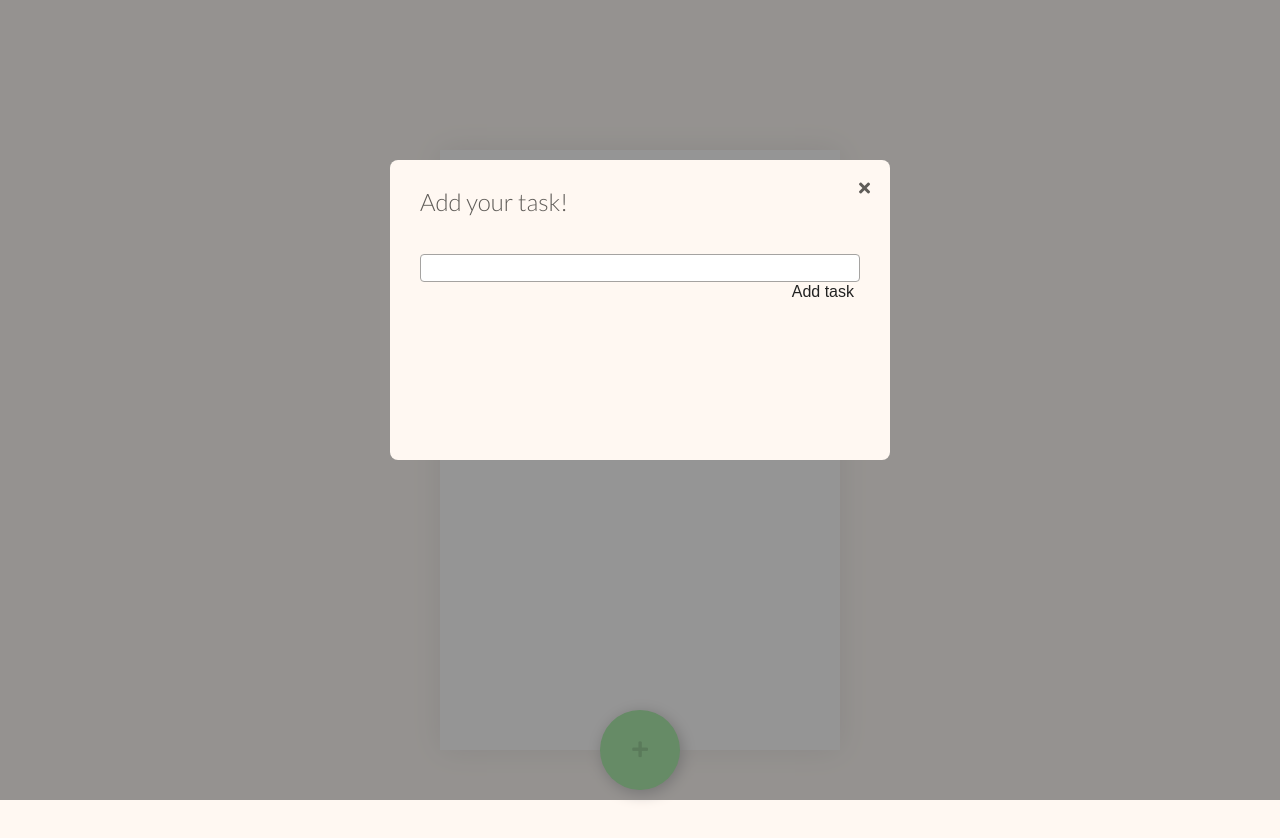
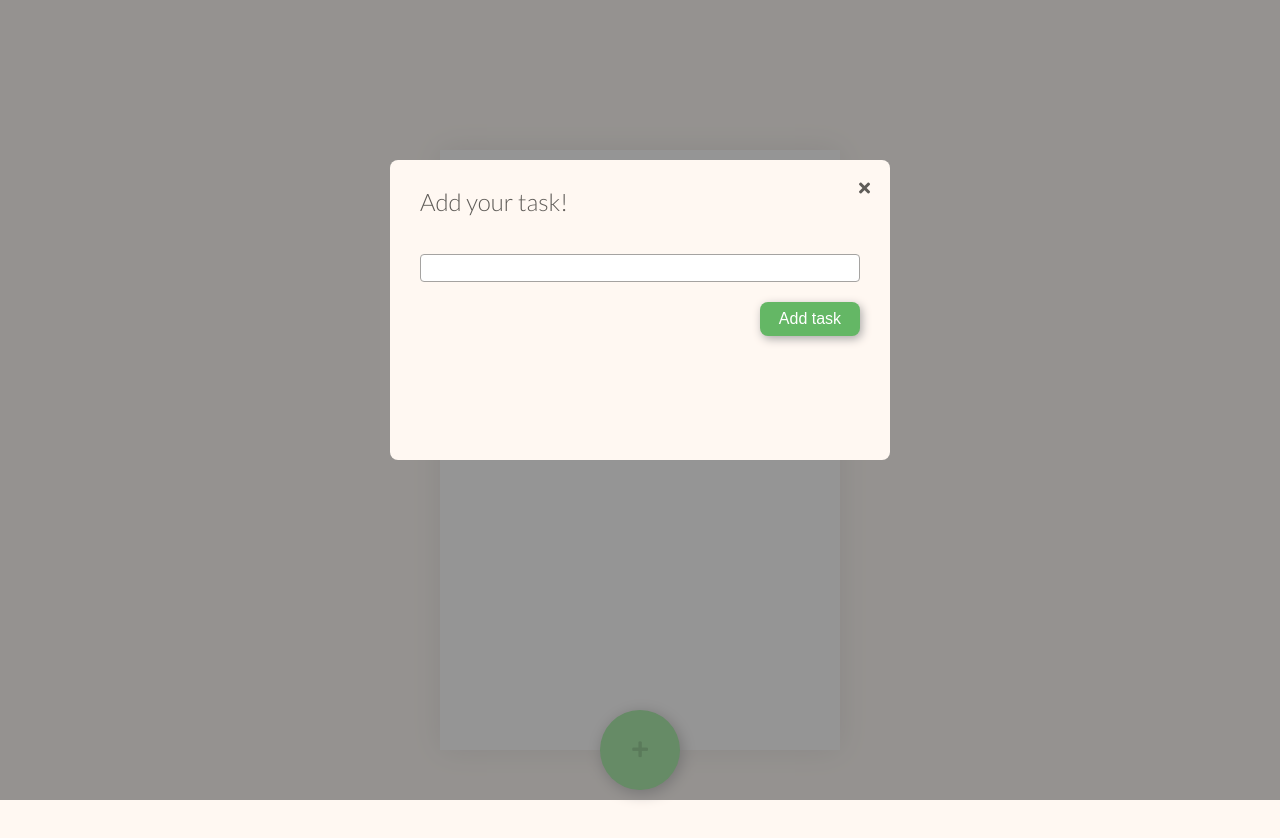
Before and after one commit to waclukasz/todo_java91, a plain HTML site: page index.html in a window 1280 px wide. Both pictures are taken after a click on the button 640 px from the left and 750 px from the top of the page. Drawn offline with Linux system fonts and the light colour scheme.

Commit message:
changess..

```diff
--- a/styles.css
+++ b/styles.css
@@ -151,6 +151,20 @@ header {
     justify-content: flex-end;
 }
 
+.add-task-btn-container > button {
+    width: 100px;
+    margin-top: 20px;
+    padding: 8px 12px;
+    background-color: #64b765;
+    border-radius: 8px;
+    color: white;
+    box-shadow: 2px 3px 10px 0 #aba9a8;
+}
+
+.add-task-btn-container > button:active {
+    box-shadow: none;
+}
+
 .hidden {
     display: none;
 }
```
